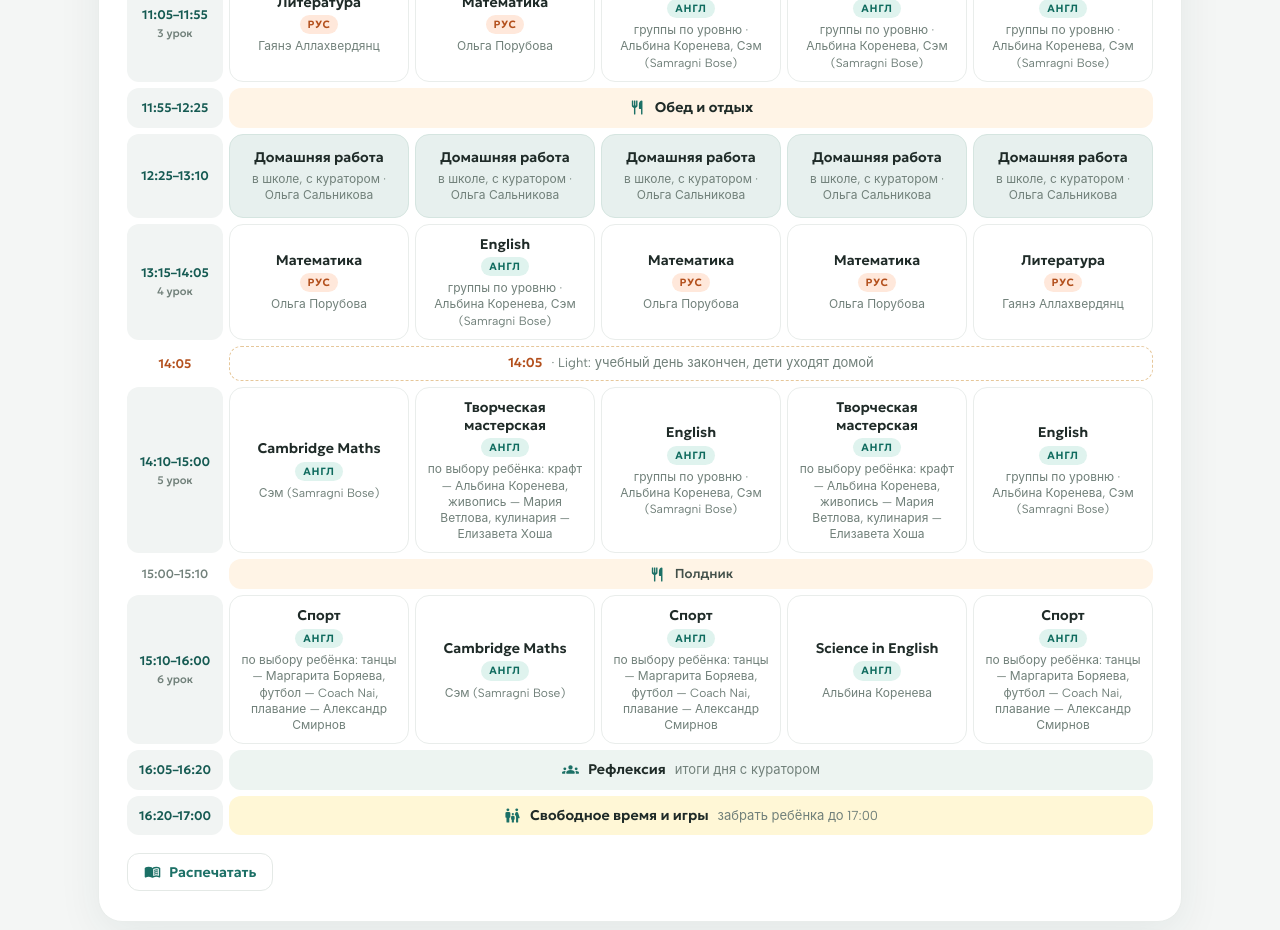
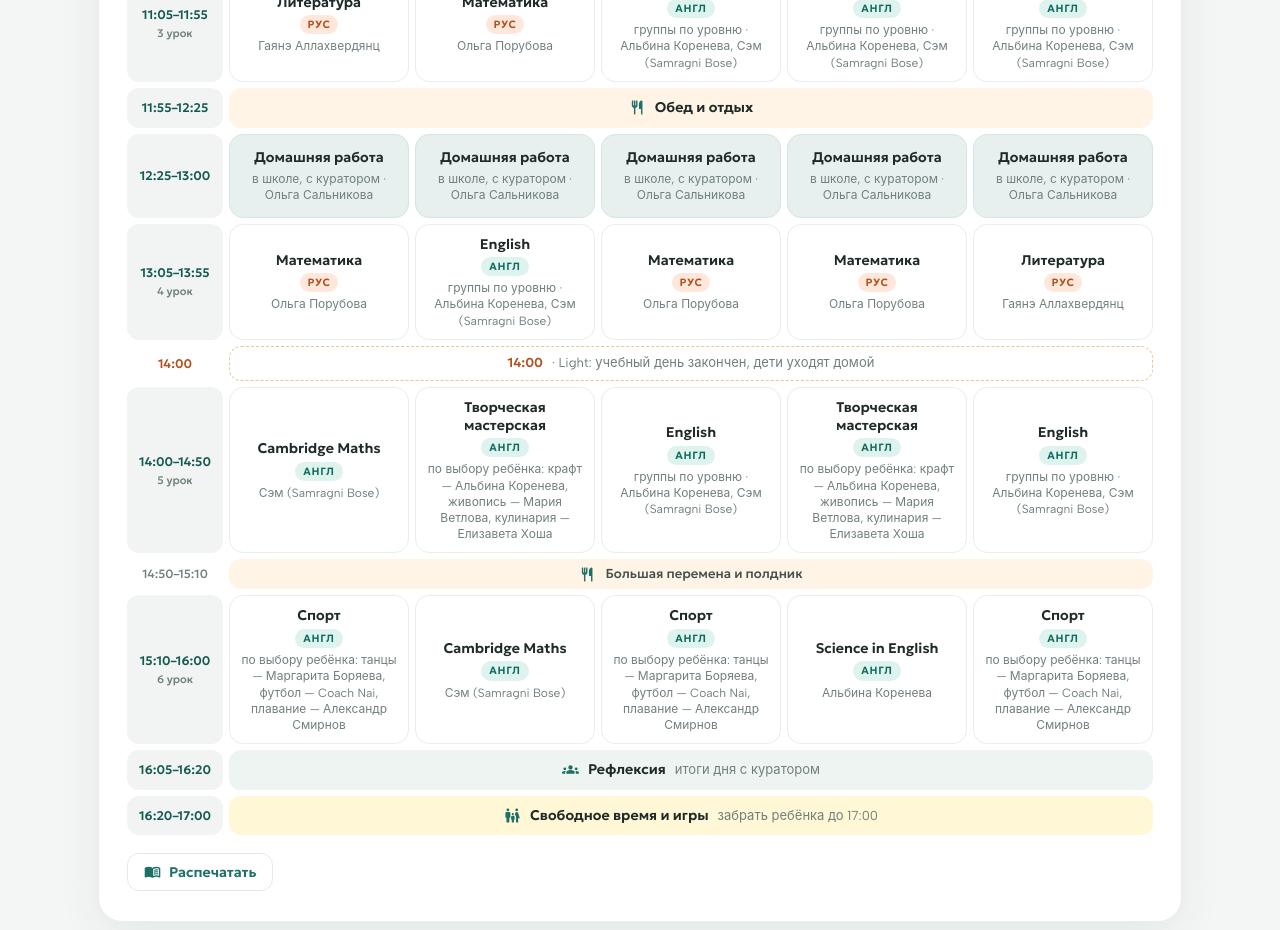
Before and after one commit to marikales/kinderville-pages, a plain HTML site: page schedule/index.html in a window 1280 px wide. Shown: the part 1080-2010 px from the top of the page. Drawn offline with Linux system fonts and the light colour scheme.

Commit message:
Расписание класса: звонки с 1 октября (урок 4 мл. 13:05, урок 5 14:00, перемена 14:50–15:10) — НЕ опубликовано, ждёт слова Марики
Co-Authored-By: Claude Fable 5.1 <noreply@anthropic.com>

```diff
--- a/schedule/index.html
+++ b/schedule/index.html
@@ -239,7 +239,7 @@ const T = {
   hw:["Домашняя работа","Homework"], hw_w:["в школе, с куратором","at school, with the curator"],
   hw_d:["почти вся домашняя работа делается здесь","almost all homework is done here"],
   light:["Light: учебный день закончен, дети уходят домой","Light: the school day ends, children go home"],
-  snack2:["Полдник","Afternoon snack"],
+  snack2:["Большая перемена и полдник","Long break & afternoon snack"],
   reflect:["Рефлексия","Reflection"], reflect_d:["итоги дня с куратором","the day's wrap-up with the curator"],
   play:["Свободное время и игры","Free time & play"], play_d:["забрать ребёнка до 17:00","pick-up by 17:00"],
   who_h:["Уроки и педагоги класса","Lessons and teachers"], who_sub:["Кто ведёт каждый предмет","Who teaches each subject"],
@@ -274,9 +274,9 @@ const lesN = n => L() ? `${t("lesson")} ${n}` : `${n} ${t("lesson")}`;
 function frame(low){
   const rows = [["8:00–8:45","arrive"],["8:20–8:30","wake"],["8:45–9:00","circle"],["9:05–9:55","1"],["9:55–10:05","brk"],
     ["10:05–10:55","2"],["10:55–11:05","snack1"],["11:05–11:55","3"]];
-  if (low) rows.push(["11:55–12:25","lunch"],["12:25–13:10","hw"],["13:15–14:05","4L"]);
-  else rows.push(["12:00–12:50","4U"],["12:50–13:20","lunch"],["13:20–14:05","hw"]);
-  rows.push(["14:05","light"],["14:10–15:00","5"],["15:00–15:10","snack2"],["15:10–16:00","6"],
+  if (low) rows.push(["11:55–12:25","lunch"],["12:25–13:00","hw"],["13:05–13:55","4L"]);
+  else rows.push(["12:00–12:50","4U"],["12:50–13:15","lunch"],["13:15–13:55","hw"]);
+  rows.push(["14:00","light"],["14:00–14:50","5"],["14:50–15:10","snack2"],["15:10–16:00","6"],
     ["16:05–16:20","reflect"],["16:20–17:00","play"]);
   return rows;
 }
```
